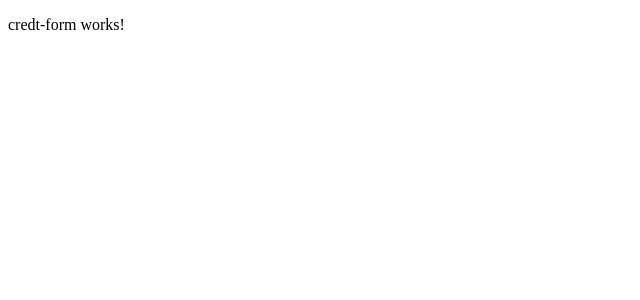
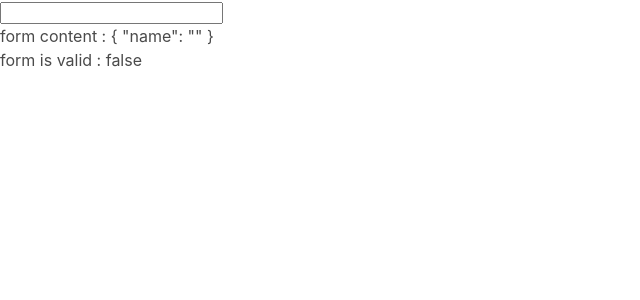
Before and after one commit to MdRiabi/creditProject, an Angular app: page / in a window 1280 px wide. Shown: the top 300 px of the page, without its empty margins (0-640 px from the left). Built offline with nearby package versions, Linux system fonts and the light colour scheme.

Commit message:
from controle handling

```diff
--- a/src/app/credt-form/credt-form.component.html
+++ b/src/app/credt-form/credt-form.component.html
@@ -1 +1,17 @@
-<p>credt-form works!</p>
+<form [formGroup]="cardForm">
+    <input formControlName="name">
+    <ng-container *ngIf="cardForm.controls.name.errors &&
+                         cardForm.controls.name.dirty &&
+                         cardForm.get('name').touched   ">
+        <div *ngIf="cardForm.controls.name.errors.required ">
+            value is required
+        </div>
+        <div *ngIf="cardForm.controls.name.errors.minlength ">
+            value you entred is {{cardForm.get('name').errors.minlength.actualLength}} characters long <br>
+            but it must be at least {{ cardForm.controls.name.errors.minlength.requiredLength }} characters
+        </div>
+    </ng-container>
+</form>
+
+<div>form content : {{cardForm.value | json}}</div>
+<div>form is valid : {{cardForm.valid}}</div>
--- a/src/app/credt-form/credt-form.component.ts
+++ b/src/app/credt-form/credt-form.component.ts
@@ -1,5 +1,5 @@
 import { Component, OnInit } from '@angular/core';
-import { FormGroup } from '@angular/forms';
+import { FormControl, FormGroup, Validators } from '@angular/forms';
 
 
 @Component({
@@ -9,10 +9,15 @@ import { FormGroup } from '@angular/forms';
 })
 export class CredtFormComponent implements OnInit {
 cardForm = new FormGroup({
+  name: new FormControl('',[
+    Validators.required,
+  Validators.minLength(3)])
 
 });
 
-  constructor() { }
+  constructor() {
+    console.log(this.cardForm);
+   }
 
   ngOnInit(): void {
   }
--- a/src/styles.css
+++ b/src/styles.css
@@ -1 +1,2 @@
 /* You can add global styles to this file, and also import other style files */
+@import "../node_modules/bulma/css/bulma.css";
--- a/tsconfig.json
+++ b/tsconfig.json
@@ -6,8 +6,9 @@
     "outDir": "./dist/out-tsc",
     "forceConsistentCasingInFileNames": true,
     "strict": true,
+    "strictNullChecks": false,
     "noImplicitOverride": true,
-    "noPropertyAccessFromIndexSignature": true,
+    "noPropertyAccessFromIndexSignature": false,
     "noImplicitReturns": true,
     "noFallthroughCasesInSwitch": true,
     "sourceMap": true,
@@ -34,7 +35,7 @@
     "enableI18nLegacyMessageIdFormat": false,
     "strictInjectionParameters": true,
     "strictInputAccessModifiers": true,
-    "strictTemplates": true,
+    "strictTemplates": false,
 
   }
 }
```
Also changed, not shown: src/app/app.component.html (line endings or trailing spaces).
